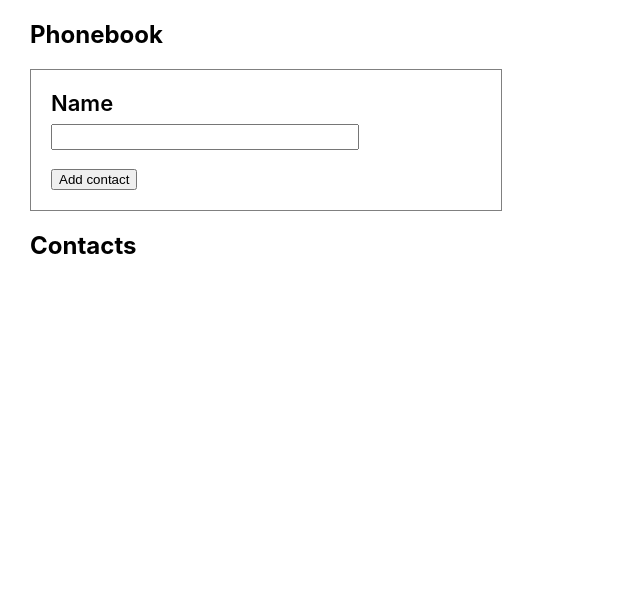
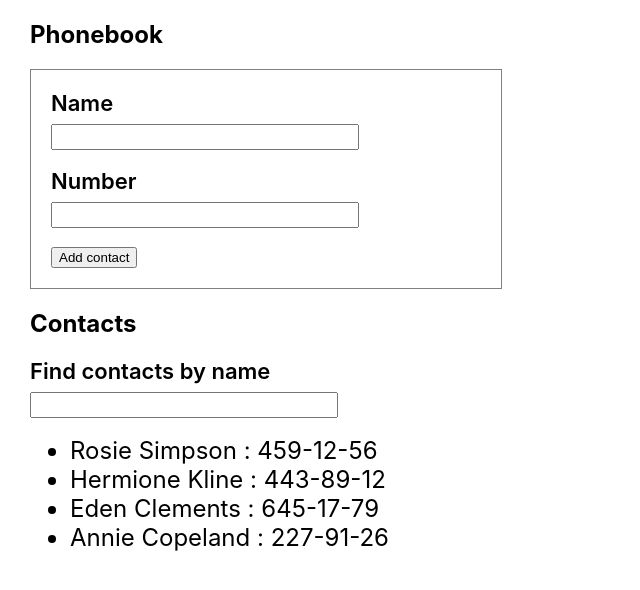
Before and after one commit to azzzteca/goit-react-hw-02-phonebook, a React (Create React App) app: page / in a window 1280 px wide. Shown: the top 590 px of the page, without its empty margins (0-640 px from the left). Built offline with nearby package versions, Linux system fonts and the light colour scheme.

Commit message:
added search form

```diff
--- a/src/App.js
+++ b/src/App.js
@@ -7,24 +7,35 @@ import s from './App.module.css';
 
 class App extends Component {
   state = {
-    contacts: [],
+    contacts: [
+      { id: 'id-1', name: 'Rosie Simpson', number: '459-12-56' },
+      { id: 'id-2', name: 'Hermione Kline', number: '443-89-12' },
+      { id: 'id-3', name: 'Eden Clements', number: '645-17-79' },
+      { id: 'id-4', name: 'Annie Copeland', number: '227-91-26' },
+    ],
+    filter: '',
     name: '',
+    number: '',
   };
 
   handleAddContact = evt => {
     evt.preventDefault();
+    console.log(evt.target.elements);
 
-    // console.log(evt.target.elements.name.value);
-    const newCont = { id: uuidv4(), name: evt.target.elements.name.value };
+    const newContact = {
+      id: uuidv4(),
+      name: evt.target.elements.name.value,
+      number: evt.target.elements.number.value,
+    };
 
-    this.setState({ contacts: this.state.contacts.push(newCont) });
-    console.log(this.state.contacts);
+    this.setState(prevState => {
+      return {
+        contacts: [...prevState.contacts, newContact],
+      };
+    });
 
-    // this.setState(prevState => {
-    //   return {
-    //     contacts: [...prevState.contacts, newCont]
-    //   }
-    // })
+    evt.target.elements[0].value = this.state.name;
+    evt.target.elements[1].value = this.state.number;
   };
 
   render() {
@@ -32,7 +43,7 @@ class App extends Component {
       <div className={s.app}>
         <Section title={'Phonebook'}>
           <InputForm addContact={this.handleAddContact} />
-          <Contacts info={this.state} />
+          <Contacts info={this.state.contacts} />
         </Section>
       </div>
     );
--- a/src/components/Contacts/Contacts.jsx
+++ b/src/components/Contacts/Contacts.jsx
@@ -1,15 +1,19 @@
 import s from './Contacts.module.css';
 
 export function Contacts({ info }) {
-  console.log(info);
-
   return (
     <div>
       <h2>Contacts</h2>
+      <label>
+        Find contacts by name
+        <input type="text" />
+      </label>
       <ul className={s.contactList}>
-        {/* {info.map(contact => (
-          <li>{contact.name}</li>
-        ))} */}
+        {info.map(contact => (
+          <li key={contact.id}>
+            {contact.name} : {contact.number}
+          </li>
+        ))}
       </ul>
     </div>
   );
--- a/src/components/Contacts/Contacts.module.css
+++ b/src/components/Contacts/Contacts.module.css
@@ -0,0 +1,3 @@
+li {
+  font-size: 24px;
+}
--- a/src/components/InputForm/InputForm.jsx
+++ b/src/components/InputForm/InputForm.jsx
@@ -14,6 +14,17 @@ export function InputForm({ addContact }) {
         />
       </label>
 
+      <label>
+        Number
+        <input
+          type="tel"
+          name="number"
+          pattern="\+?\d{1,4}?[-.\s]?\(?\d{1,3}?\)?[-.\s]?\d{1,4}[-.\s]?\d{1,4}[-.\s]?\d{1,9}"
+          title="Номер телефона должен состоять цифр и может содержать пробелы, тире, круглые скобки и может начинаться с +"
+          required
+        />
+      </label>
+
       <button type="submit">Add contact</button>
     </form>
   );
```
